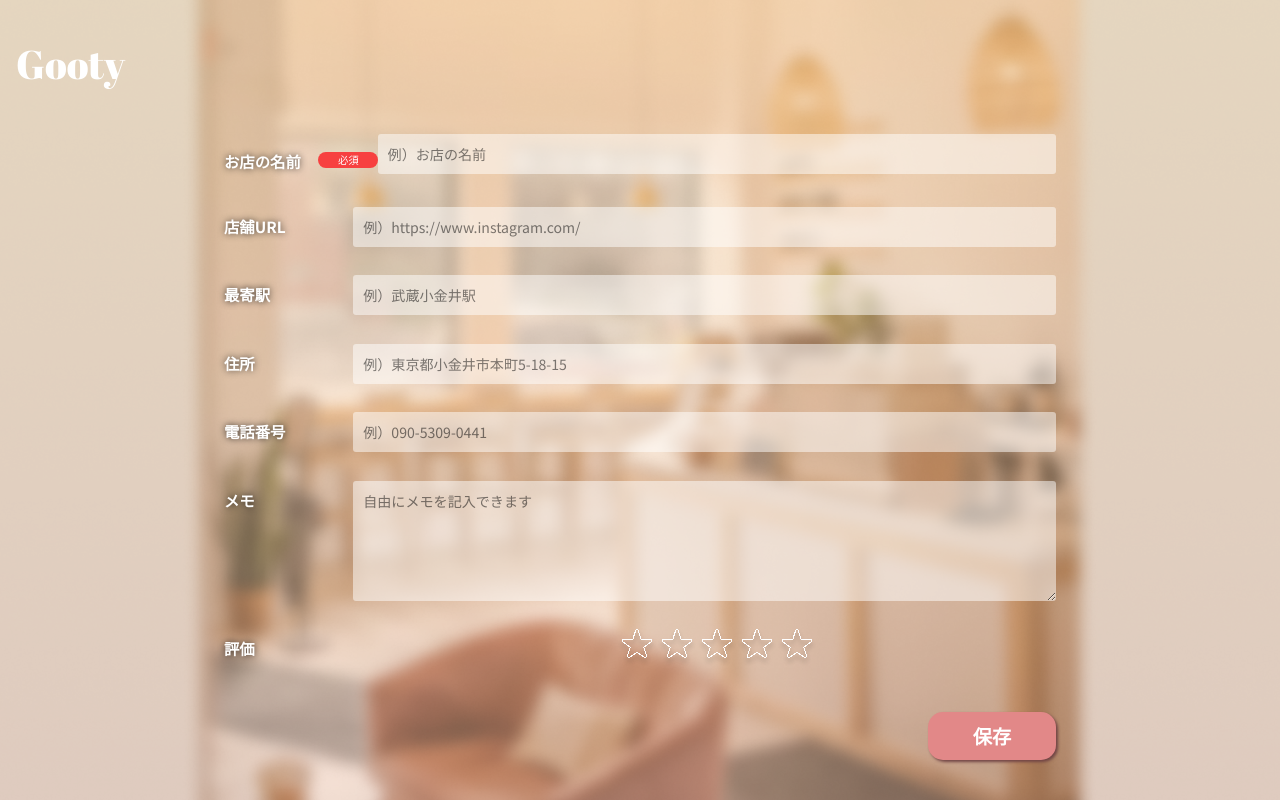
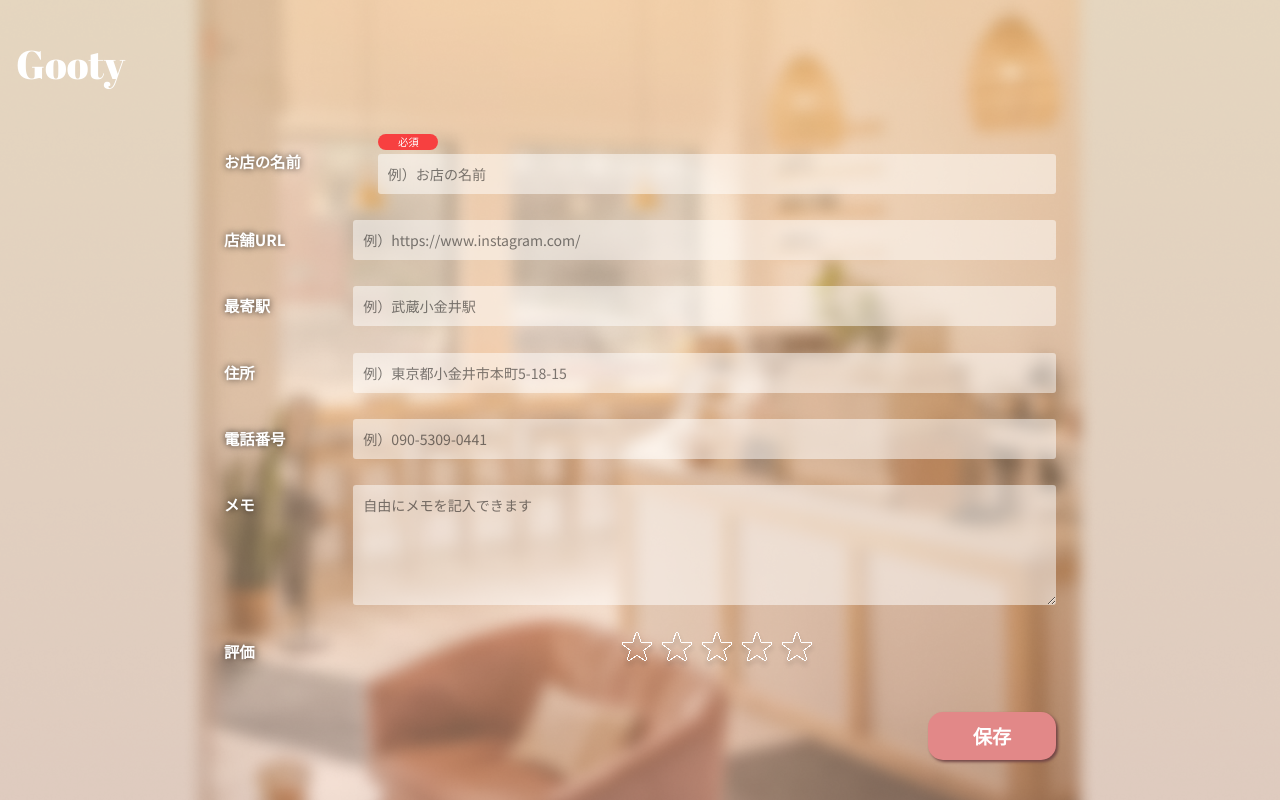
Before and after one commit to lapis-lazuli0927/gooty-front, a Next.js app: page /create in a window 1280 px wide. Built offline with nearby package versions, Linux system fonts and the light colour scheme; no server answers.

Commit message:
feat: Enhance input layout and visibility for required fields
- Added responsive styles for required indicators on mobile and desktop.
- Introduced a new input wrapper for better layout management.
- Updated the Create component to utilize the new styles for improved user experience.

```diff
--- a/src/app/create/page.module.css
+++ b/src/app/create/page.module.css
@@ -68,6 +68,21 @@
 
 .label_group img {
   width: 8.21vw;
+}
+
+.required_mobile {
+  display: inline-block;
+}
+
+.required_pc {
+  display: none;
+}
+
+.input_wrapper {
+  display: flex;
+  flex-direction: column;
+  width: 100%;
+  flex: 1;
 }
 
 .tag input {
@@ -164,6 +179,25 @@
     margin-left: 0.5vw;
   }
 
+  .required_mobile {
+    display: none;
+  }
+
+  .required_pc {
+    display: block;
+    width: 4vw;
+    max-width: 60px;
+    margin-bottom: 0.5vh;
+  }
+
+  .input_wrapper {
+    flex: 1;
+  }
+
+  .input_wrapper input {
+    width: 100%;
+  }
+
   .stars {
     justify-content: center;
     width: 30%;
--- a/src/app/create/page.tsx
+++ b/src/app/create/page.tsx
@@ -105,8 +105,19 @@ export default function Create() {
               height={0}
               sizes="100vw"
               style={{ width: "auto", height: "auto" }}
+              className={styles.required_mobile}
             />
           </div>
+          <div className={styles.input_wrapper}>
+            <Image
+              src="/icons/required.svg"
+              alt="必須"
+              width={0}
+              height={0}
+              sizes="100vw"
+              style={{ width: "auto", height: "auto" }}
+              className={styles.required_pc}
+            />
             <input
               type="text"
               id="shop-name"
@@ -120,6 +131,7 @@ export default function Create() {
               }
               placeholder="例）お店の名前"
             />
+          </div>
           {nameError && (
             <p className={styles.contact_message_error}>
               お店の名前は必須項目です。
```
Lines whose indentation alone changed are shown as unchanged.
